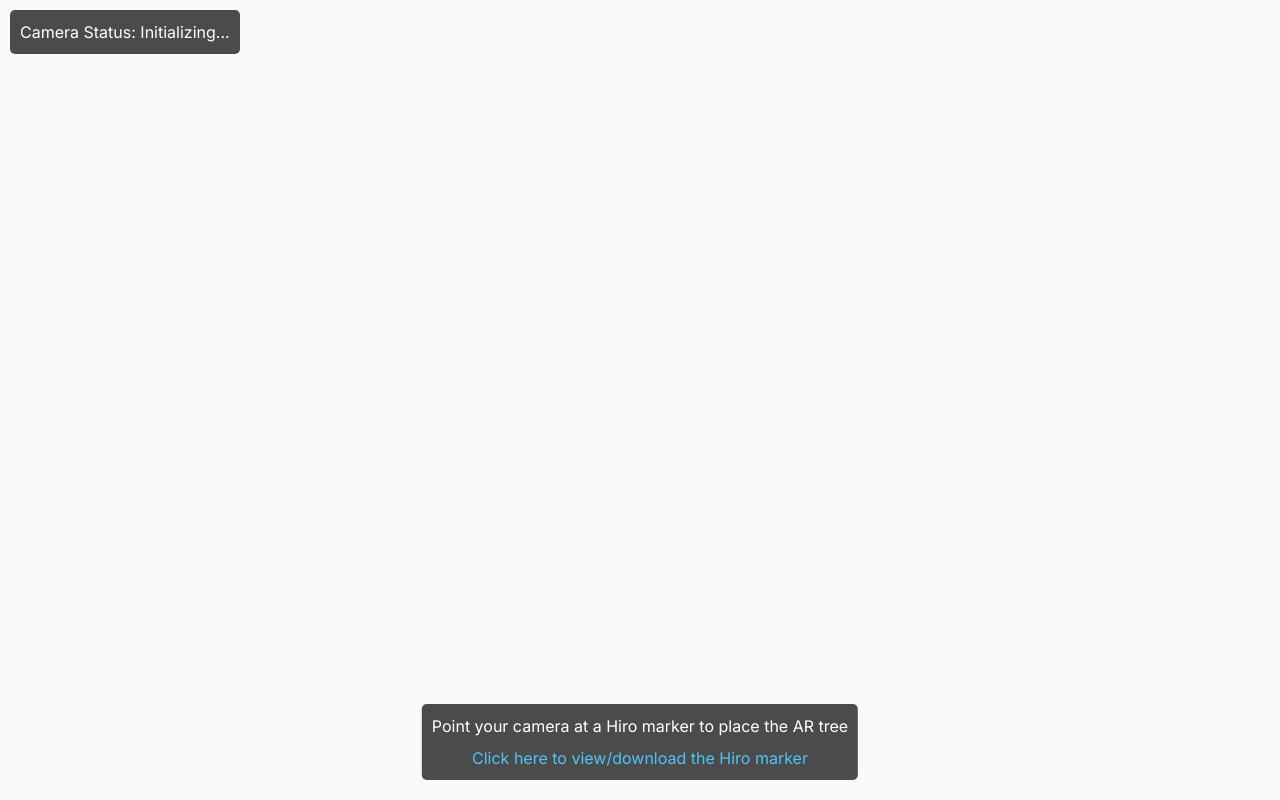
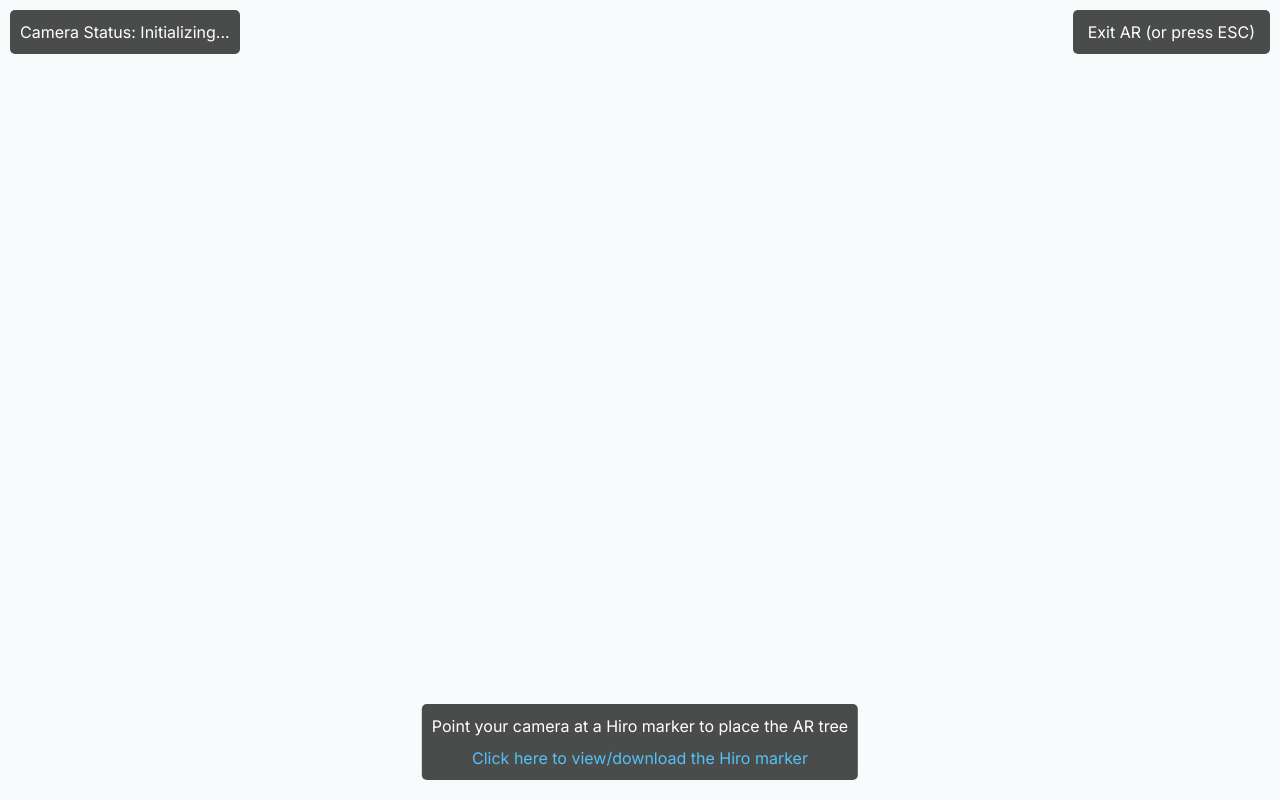
Before and after one commit to clemygw/bons.ai, a React (Vite) app in the folder frontend/: page /ar in a window 1280 px wide. Built offline with nearby package versions, Linux system fonts and the light colour scheme.

Commit message:
added escape to ar tree

```diff
--- a/frontend/src/components/ARTree.jsx
+++ b/frontend/src/components/ARTree.jsx
@@ -1,15 +1,83 @@
 import React, { useEffect, useState, useRef } from 'react';
-// Import A-Frame at the component level to avoid initialization issues
-// A-Frame and React don't play well together with hot reloading
+import { useNavigate } from 'react-router-dom';
 
 const ARTree = () => {
   const [cameraStatus, setCameraStatus] = useState('Initializing...');
   const videoRef = useRef(null);
   const containerRef = useRef(null);
   const sceneInitialized = useRef(false);
+  const streamRef = useRef(null);
+  const navigate = useNavigate();
+
+  // Function to properly clean up all resources
+  const cleanupResources = () => {
+    console.log("Starting thorough cleanup...");
+
+    // 1. Stop our tracked stream
+    if (streamRef.current) {
+      const tracks = streamRef.current.getTracks();
+      tracks.forEach(track => {
+        track.stop();
+        console.log("Explicitly tracked track stopped:", track.kind);
+      });
+      streamRef.current = null;
+    }
+
+    // 2. Clear the video source on our video element
+    if (videoRef.current) {
+      videoRef.current.srcObject = null;
+      videoRef.current.load();
+      console.log("Video element reset");
+    }
+
+    // 3. Find and stop ALL video streams in the document - this catches AR.js created videos
+    document.querySelectorAll('video').forEach(videoElement => {
+      if (videoElement.srcObject) {
+        const mediaStream = videoElement.srcObject;
+        const tracks = mediaStream.getTracks();
+        tracks.forEach(track => {
+          track.stop();
+          console.log("Additional video track stopped:", track.kind);
+        });
+        videoElement.srcObject = null;
+        videoElement.load();
+      }
+    });
+
+    // 4. Remove A-Frame scene and all its elements
+    if (containerRef.current) {
+      containerRef.current.innerHTML = '';
+      console.log("Container cleared");
+    }
+
+    // 5. Clean up A-Frame global resources if they exist
+    if (window.AFRAME) {
+      // Remove any scenes created by A-Frame
+      document.querySelectorAll('a-scene').forEach(scene => {
+        scene.parentNode.removeChild(scene);
+        console.log("A-Frame scene removed");
+      });
+    }
+
+    // 6. Force garbage collection of AR.js resources
+    if (window.ARjs && window.ARjs.Context) {
+      // AR.js might have its own context to clean up
+      try {
+        delete window.ARjs.Context;
+        console.log("AR.js Context cleaned");
+      } catch (e) {
+        console.log("Couldn't clean AR.js Context:", e);
+      }
+    }
+
+    sceneInitialized.current = false;
+    console.log("Cleanup complete");
+  };
 
   // Initialize A-Frame scene imperatively after the component mounts
   useEffect(() => {
+    console.log("Component mounted");
+
     // First load A-Frame scripts dynamically
     const loadAframe = () => {
       return new Promise((resolve) => {
@@ -37,7 +105,7 @@ const ARTree = () => {
       // Create scene element
       const scene = document.createElement('a-scene');
       scene.setAttribute('embedded', '');
-      scene.setAttribute('arjs', 'sourceType: webcam; debugUIEnabled: true; detectionMode: mono_and_matrix; matrixCodeType: 3x3;');
+      scene.setAttribute('arjs', 'sourceType: webcam; debugUIEnabled: false; detectionMode: mono_and_matrix; matrixCodeType: 3x3;');
       scene.setAttribute('renderer', 'antialias: true; alpha: true;');
       scene.setAttribute('vr-mode-ui', 'enabled: false');
       scene.style.width = '100%';
@@ -46,6 +114,9 @@ const ARTree = () => {
       scene.style.top = '0';
       scene.style.left = '0';
       scene.style.zIndex = '1';
+
+      // Add a custom attribute to help identify our scene for cleanup
+      scene.setAttribute('data-app-scene', 'true');
 
       // Create marker element
       const marker = document.createElement('a-marker');
@@ -110,12 +181,6 @@ const ARTree = () => {
       marker.appendChild(foliage2);
       marker.appendChild(foliage3);
       marker.appendChild(ground);
-    //   const treeModel = document.createElement('a-gltf-model');
-    //   treeModel.setAttribute('src', './tree.gltf');
-    //   treeModel.setAttribute('position', '0 0 0');
-    //   treeModel.setAttribute('scale', '0.5 0.5 0.5');
-    //   treeModel.setAttribute('rotation', '0 180 0');
-    //   marker.appendChild(treeModel);
 
       // Assemble the scene
       scene.appendChild(marker);
@@ -124,6 +189,11 @@ const ARTree = () => {
       // Add to container
       containerRef.current.appendChild(scene);
       sceneInitialized.current = true;
+
+      // Watch for scene-specific events
+      scene.addEventListener('loaded', () => {
+        console.log('A-Frame scene loaded');
+      });
     };
 
     // Check if camera access is available
@@ -134,12 +204,19 @@ const ARTree = () => {
           const backCamera = videoDevices.find(device => device.label.toLowerCase().includes('back')) || videoDevices[0];
 
           const constraints = {
-            video: { deviceId: backCamera.deviceId ? { exact: backCamera.deviceId } : undefined }
+            video: {
+              deviceId: backCamera.deviceId ? { exact: backCamera.deviceId } : undefined,
+              width: { ideal: 640 },
+              height: { ideal: 480 }
+            }
           };
 
           return navigator.mediaDevices.getUserMedia(constraints);
         })
         .then((stream) => {
+          // Store stream in ref for later cleanup
+          streamRef.current = stream;
+
           setCameraStatus('Camera Ready - Looking for marker');
           if (videoRef.current) {
             videoRef.current.srcObject = stream;
@@ -154,6 +231,7 @@ const ARTree = () => {
     // Main initialization
     loadAframe()
       .then(() => {
+        console.log("A-Frame loaded");
         initializeARScene();
         initializeCamera();
       })
@@ -162,23 +240,59 @@ const ARTree = () => {
         setCameraStatus('AR initialization failed. Please refresh the page.');
       });
 
-    // Cleanup function
-    return () => {
-      // Stop video stream if it exists
-      if (videoRef.current && videoRef.current.srcObject) {
-        const tracks = videoRef.current.srcObject.getTracks();
-        tracks.forEach(track => track.stop());
-      }
+    // Handle navigation button press
+    const handleBackButton = () => {
+      cleanupResources();
+      navigate('/dashboard');
+    };
 
-      // Remove the AR scene
-      if (containerRef.current && sceneInitialized.current) {
-        // Instead of removing child elements which can cause errors,
-        // we'll replace the entire container content
-        containerRef.current.innerHTML = '';
-        sceneInitialized.current = false;
+    // Event listener for Escape key
+    const handleKeyDown = (event) => {
+      if (event.key === 'Escape') {
+        cleanupResources();
+        console.log("Navigated via Escape key");
+        navigate('/dashboard');
       }
     };
-  }, []);
+
+    // Prepare for page unload
+    const handleBeforeUnload = () => {
+      console.log("Page unloading, cleaning up...");
+      cleanupResources();
+    };
+
+    // Add all event listeners
+    window.addEventListener('keydown', handleKeyDown);
+    window.addEventListener('beforeunload', handleBeforeUnload);
+
+    // Add a visibility change listener to handle when the page is hidden/shown
+    document.addEventListener('visibilitychange', () => {
+      if (document.hidden) {
+        console.log("Page hidden, pausing camera");
+        // Optionally pause camera when tab is not visible
+        if (videoRef.current) {
+          videoRef.current.pause();
+        }
+      } else {
+        console.log("Page visible again");
+        // Resume camera when tab is visible again
+        if (videoRef.current) {
+          videoRef.current.play().catch(e => console.error("Resume video error:", e));
+        }
+      }
+    });
+
+    // Cleanup function that runs when component unmounts
+    return () => {
+      console.log("Component unmounting, performing cleanup");
+      cleanupResources();
+
+      // Remove all event listeners
+      window.removeEventListener('keydown', handleKeyDown);
+      window.removeEventListener('beforeunload', handleBeforeUnload);
+      document.removeEventListener('visibilitychange', handleBeforeUnload);
+    };
+  }, [navigate]);
 
   return (
     <div style={{ position: 'relative', width: '100%', height: '100vh' }}>
@@ -188,23 +302,13 @@ const ARTree = () => {
         style={{ width: '100%', height: '100vh', position: 'relative' }}
       ></div>
 
-      {/* Debug video feed */}
-      {/* <video
+      {/* Video element for our tracked stream */}
+      <video
         ref={videoRef}
-        style={{
-          position: 'fixed',
-          top: '10px',
-          right: '10px',
-          width: '200px',
-          height: '150px',
-          zIndex: 1000,
-          border: '2px solid white',
-          borderRadius: '5px',
-          display: cameraStatus.includes('Camera Ready') ? 'block' : 'none'
-        }}
+        style={{ display: 'none' }}
         muted
         playsInline
-      ></video> */}
+      ></video>
 
       {/* Status overlay */}
       <div style={{
@@ -219,6 +323,28 @@ const ARTree = () => {
       }}>
         Camera Status: {cameraStatus}
       </div>
+
+      {/* Back button */}
+      <button
+        onClick={() => {
+          cleanupResources();
+          navigate('/dashboard');
+        }}
+        style={{
+          position: 'fixed',
+          top: '10px',
+          right: '10px',
+          backgroundColor: 'rgba(0,0,0,0.7)',
+          color: 'white',
+          padding: '10px 15px',
+          borderRadius: '5px',
+          border: 'none',
+          cursor: 'pointer',
+          zIndex: 1001
+        }}
+      >
+        Exit AR (or press ESC)
+      </button>
 
       {/* Instructions */}
       <div style={{
--- a/frontend/src/pages/Garden.tsx
+++ b/frontend/src/pages/Garden.tsx
@@ -238,6 +238,7 @@ export default function Garden() {
           >
             <motion.div
               className="bg-white rounded-2xl shadow-xl max-w-4xl w-full p-6"
+
               initial={{ scale: 0.95, opacity: 0 }}
               animate={{ scale: 1, opacity: 1 }}
               exit={{ scale: 0.95, opacity: 0 }}
```
Lines whose indentation alone changed are shown as unchanged.
